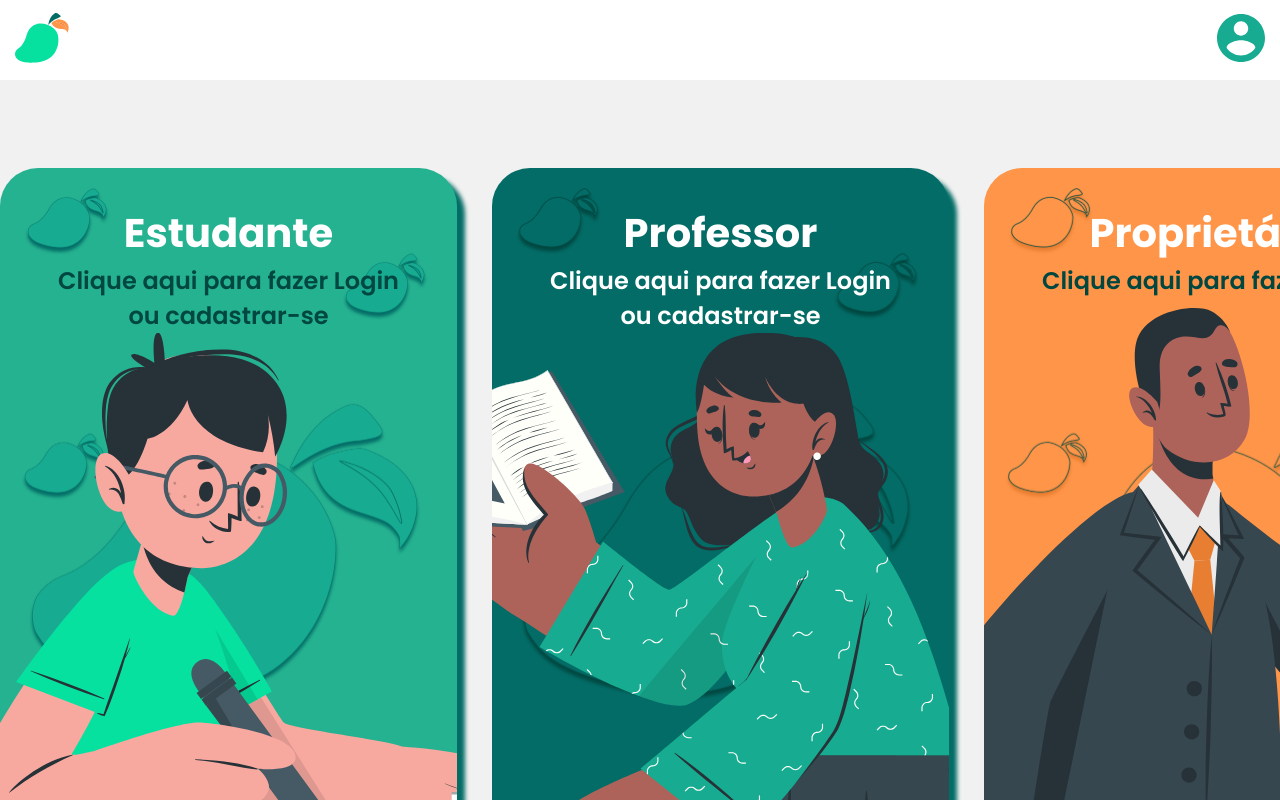
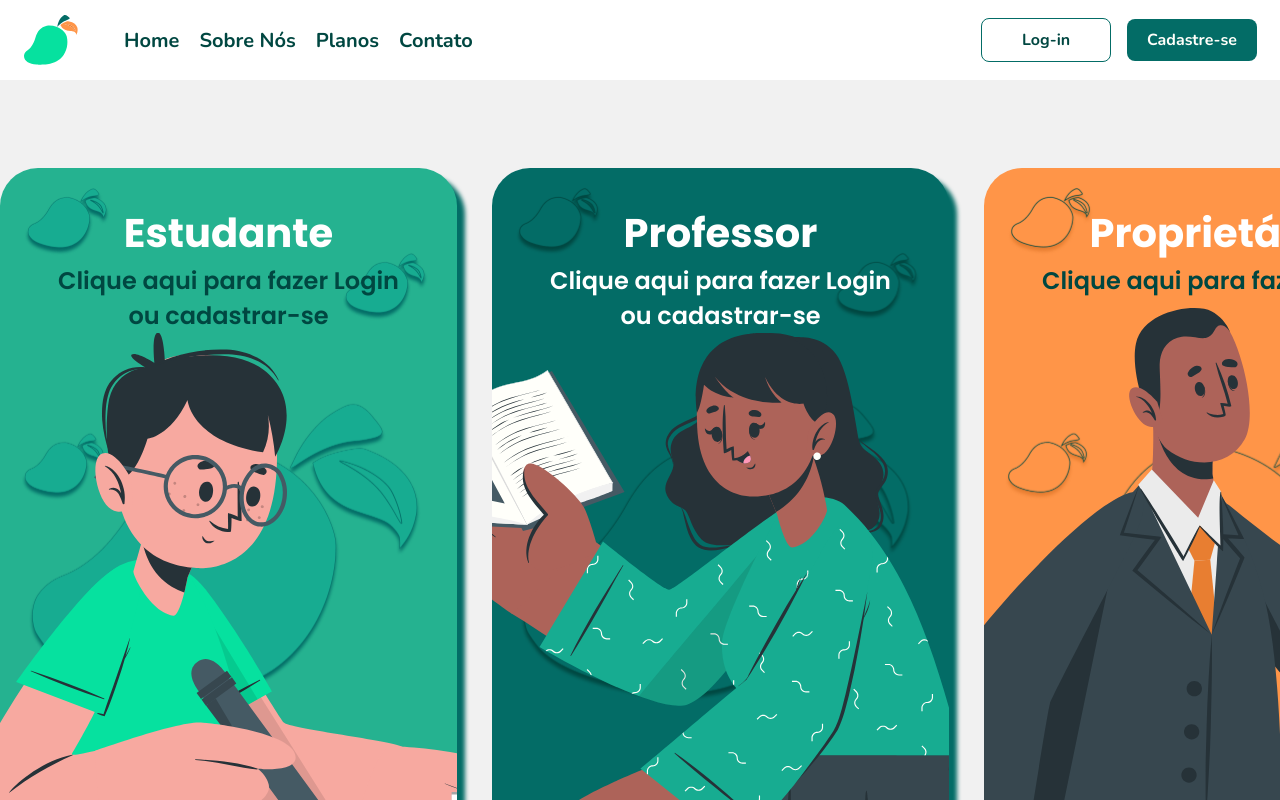
Before and after one commit to Mangoo-Organization/Mangoo-Front, a Next.js app: page / in a window 1280 px wide. Shown: the top 800 px of the page. Built offline with nearby package versions, Linux system fonts and the light colour scheme.

Commit message:
fixed header

```diff
--- a/src/app/components/NavBar/NavBar.css
+++ b/src/app/components/NavBar/NavBar.css
@@ -8,8 +8,24 @@
 }
 
 .menu__left{
-    margin-left: 15px;
+    margin-left: 1.5em;
+    display: flex;
+    align-items: center;
 }
+
+.tag__menu-container{
+    margin: 0 1em;
+}
+
+.tag__menu{
+    font-family: var(--nunito);
+    color: var(--brunswick-green);
+    font-weight: 700;
+    font-size: 20px;
+    margin: 0 0.5em;
+    text-decoration: none;
+}
+
 .menu__right{
     margin-right: 15px;
 }
--- a/src/app/components/NavBar/NavBar.tsx
+++ b/src/app/components/NavBar/NavBar.tsx
@@ -3,10 +3,14 @@ import UserImg from '../../../../public/icones/User-icon.svg'
 import MenuIcon from '../../../../public/icones/menu.svg'
 import Image from 'next/image'
 import MangooIcon from '../../../../public/icones/mangoo-icon.svg'
+import { NavBarProps } from '@/types'
+import {Transparent, DarkGreen} from '../Button/Button'
 
-const NavBar = () => {
+const NavBar = ({isLogIn}: NavBarProps) => {
+
+    console.log(isLogIn)
+    if(isLogIn){
         return(
-
             <header className='menu'>
                 <div className="menu__left">
                     <Image
@@ -18,7 +22,27 @@ const NavBar = () => {
                     <Image src={UserImg} alt="User Icon" className='image__settings-right'/>
                 </div>
             </header>
-
+        );
+    }
+        return(
+            <header className='menu'>
+                <div className="menu__left">
+                    <Image
+                    src={MangooIcon}
+                    alt="Mangoo Icon"
+                    className='image__settings-left'/>
+                    <div className='tag__menu-container'>
+                        <a href="#" className='tag__menu'>Home</a>
+                        <a href="#" className='tag__menu'>Sobre Nós</a>
+                        <a href="#" className='tag__menu'>Planos</a>
+                        <a href="#" className='tag__menu'>Contato</a>
+                    </div>
+                </div>
+                <div className="menu__right">
+                    <Transparent>Log-in</Transparent>
+                    <DarkGreen>Cadastre-se</DarkGreen>
+                </div>
+            </header>
         );
 }
 
--- a/src/types/index.ts
+++ b/src/types/index.ts
@@ -23,3 +23,7 @@ export interface SidebarProps{
     text2:string,
     text3:string,
 }
+
+export interface NavBarProps{
+    isLogIn?: boolean
+}
```
Lines whose indentation alone changed are shown as unchanged.
